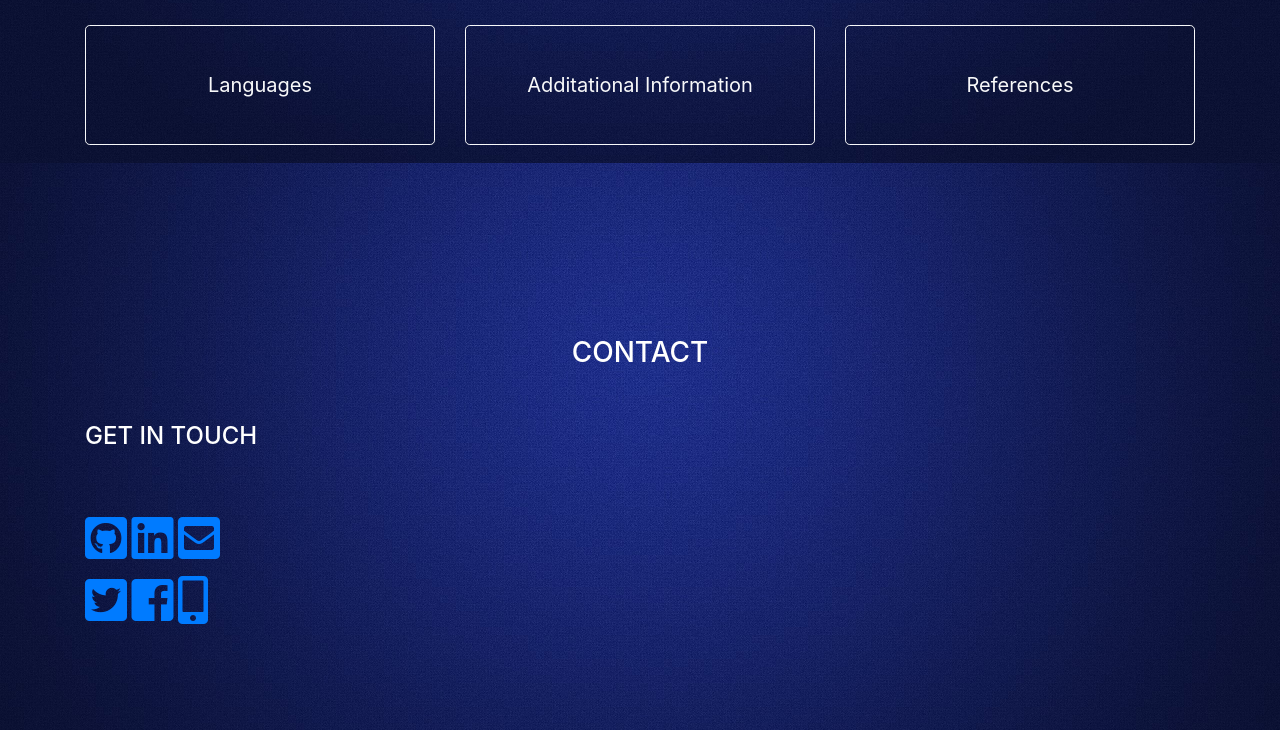
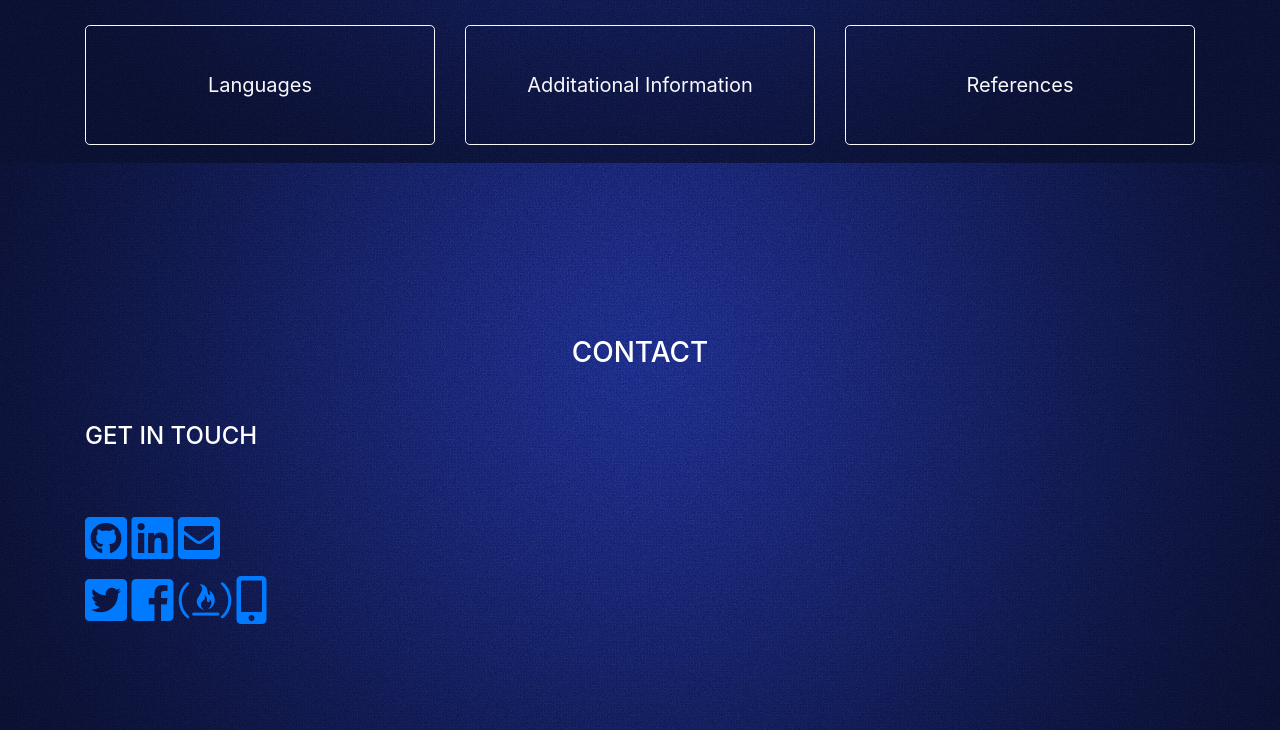
Before and after one commit to wonmaungthein/Portfolio, a website: page index.html in a window 1280 px wide. Shown: the part 3837-4567 px from the top of the page. Drawn offline with nearby package versions, Linux system fonts and the light colour scheme.

Commit message:
added freecodecamp logo

```diff
--- a/index.html
+++ b/index.html
@@ -1015,6 +1015,10 @@
 									<i class="fab fa-facebook-square fa-3x">
 									</i>
 								</a>
+								<a href="https://www.freecodecamp.org/wonmaungthein">
+									<i class="fab fa-free-code-camp fa-3x">
+									</i>
+								</a>
 								<a href="tel:+07753375229">
 									<i class="fas fa-mobile-alt fa-3x">
 									</i>
```
